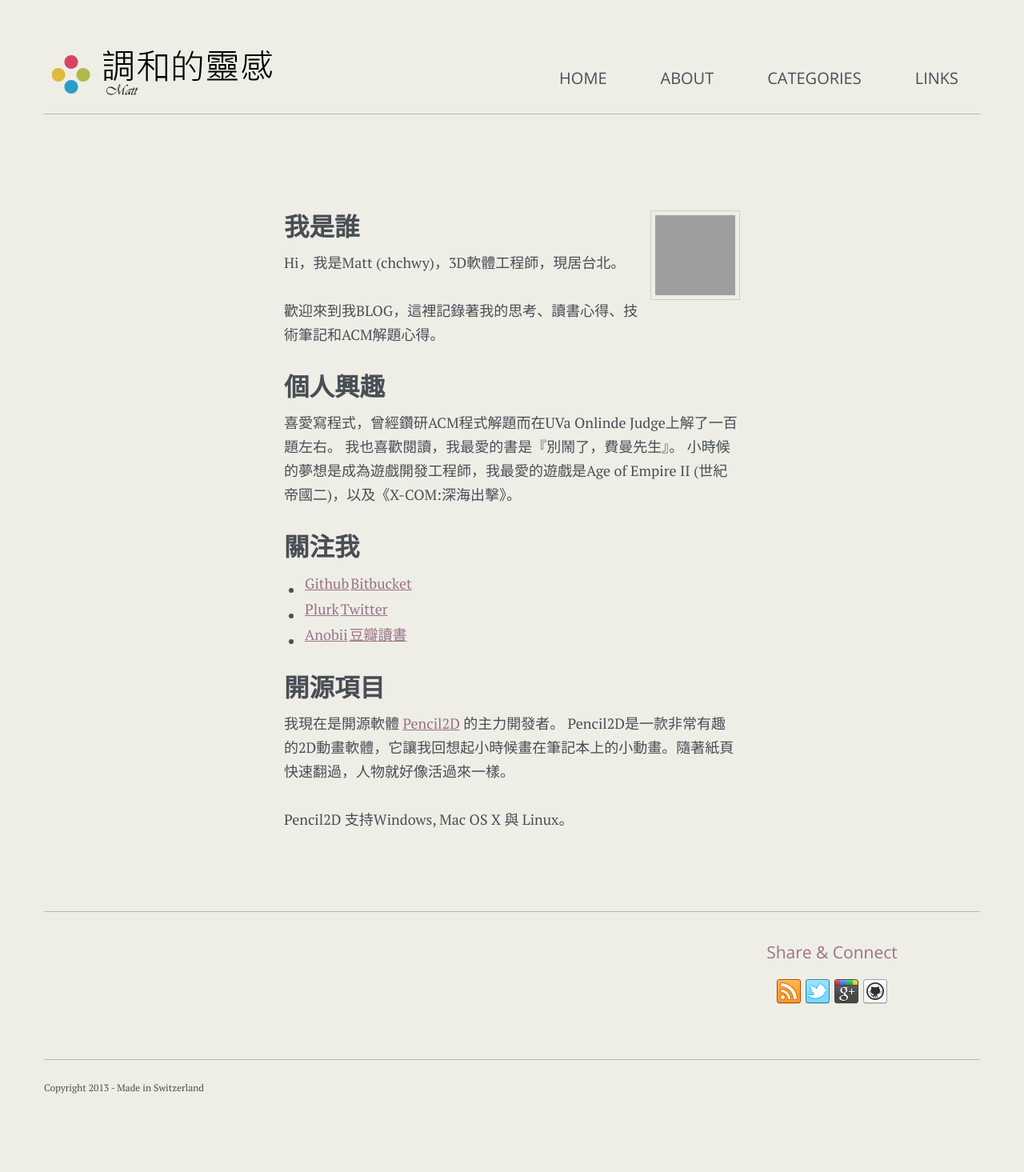
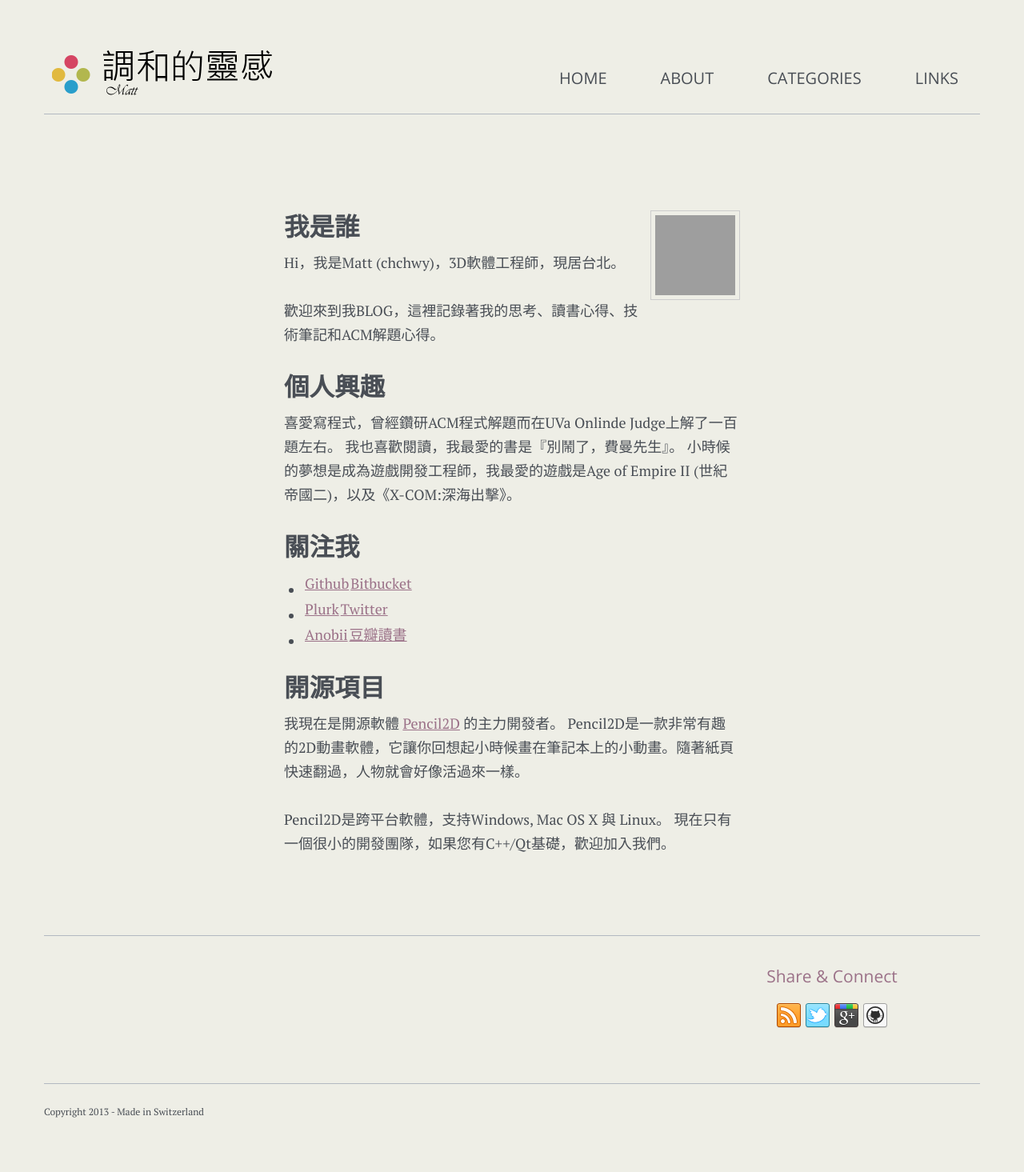
Before and after one commit to sndnvaps/sndnvaps.github.io, a Jekyll site: the page built from about/index.md, in a window 1280 px wide. Shown: the whole page at 80% size. Built offline with Jekyll 4.4.1, drawn with Linux system fonts in a browser that asks for light colours; Markdown is read by kramdown in place of the engine named in the settings; before the commit the page ends 1435 px from its top, so only the background shows below that; grey boxes are pictures that could not be loaded.

Commit message:
About update

```diff
--- a/about/index.md
+++ b/about/index.md
@@ -28,9 +28,10 @@ Hi，我是Matt (chchwy)，3D軟體工程師，現居台北。
 ## 開源項目
 
 我現在是開源軟體 [Pencil2D][0] 的主力開發者。
-Pencil2D是一款非常有趣的2D動畫軟體，它讓我回想起小時候畫在筆記本上的小動畫。隨著紙頁快速翻過，人物就好像活過來一樣。
+Pencil2D是一款非常有趣的2D動畫軟體，它讓你回想起小時候畫在筆記本上的小動畫。隨著紙頁快速翻過，人物就會好像活過來一樣。
 
-Pencil2D 支持Windows, Mac OS X 與 Linux。
+Pencil2D是跨平台軟體，支持Windows, Mac OS X 與 Linux。
+現在只有一個很小的開發團隊，如果您有C++/Qt基礎，歡迎加入我們。
 
 
 [0]: http://pencil2d.org "Pencil2D"
```
